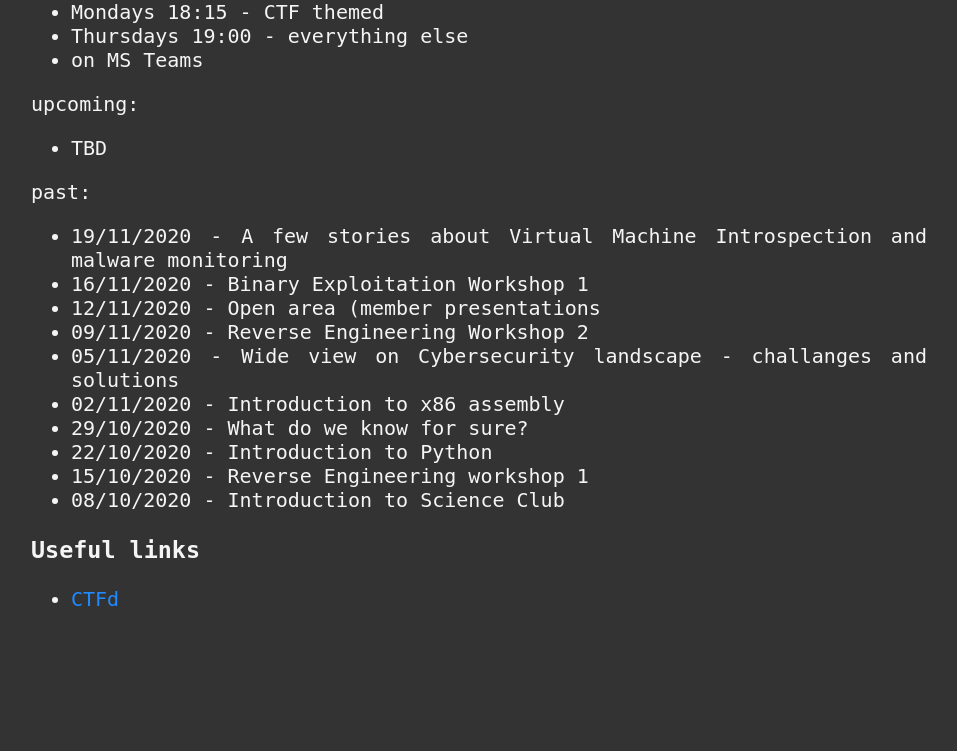
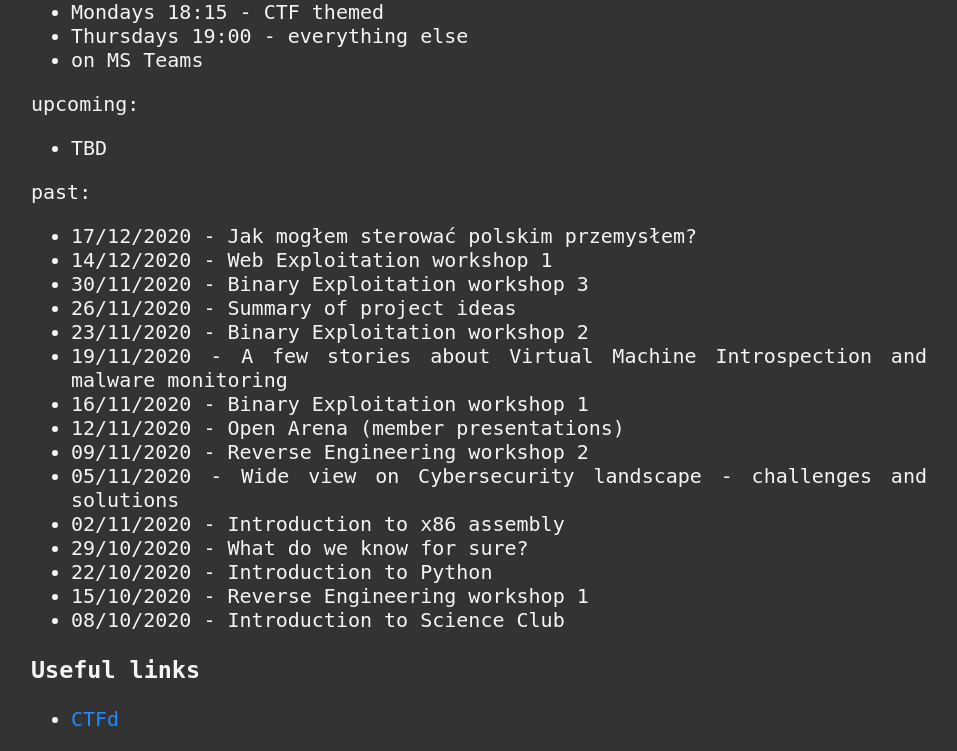
Before and after one commit to KNCyber/kncyber.pl, a Python web app: template templates/home.jinja2 in a window 1280 px wide. Shown: the part 217-968 px from the top of the page, without its empty margins (161-1118 px from the left). Before the commit the page ends 823 px from the top, so only its background shows below. Run offline with Jinja, Linux system fonts and the light colour scheme; the template is opened without the code that fills it, so the values that code supplies are empty; some libraries are stand-ins or nearby versions.

Commit message:
Update meetings list (#10)

```diff
--- a/templates/home.jinja2
+++ b/templates/home.jinja2
@@ -15,11 +15,16 @@
 
 	<p>past:</p>
 	<ul>
+		<li>17/12/2020 - Jak mogłem sterować polskim przemysłem?</li>
+		<li>14/12/2020 - Web Exploitation workshop 1</li>
+		<li>30/11/2020 - Binary Exploitation workshop 3</li>
+		<li>26/11/2020 - Summary of project ideas</li>
+		<li>23/11/2020 - Binary Exploitation workshop 2</li>
 		<li>19/11/2020 - A few stories about Virtual Machine Introspection and malware monitoring</li>
-		<li>16/11/2020 - Binary Exploitation Workshop 1</li>
-		<li>12/11/2020 - Open area (member presentations</li>
-		<li>09/11/2020 - Reverse Engineering Workshop 2</li>
-		<li>05/11/2020 - Wide view on Cybersecurity landscape - challanges and solutions</li>
+		<li>16/11/2020 - Binary Exploitation workshop 1</li>
+		<li>12/11/2020 - Open Arena (member presentations)</li>
+		<li>09/11/2020 - Reverse Engineering workshop 2</li>
+		<li>05/11/2020 - Wide view on Cybersecurity landscape - challenges and solutions</li>
 		<li>02/11/2020 - Introduction to x86 assembly</li>
 		<li>29/10/2020 - What do we know for sure?</li>
 		<li>22/10/2020 - Introduction to Python</li>
```
